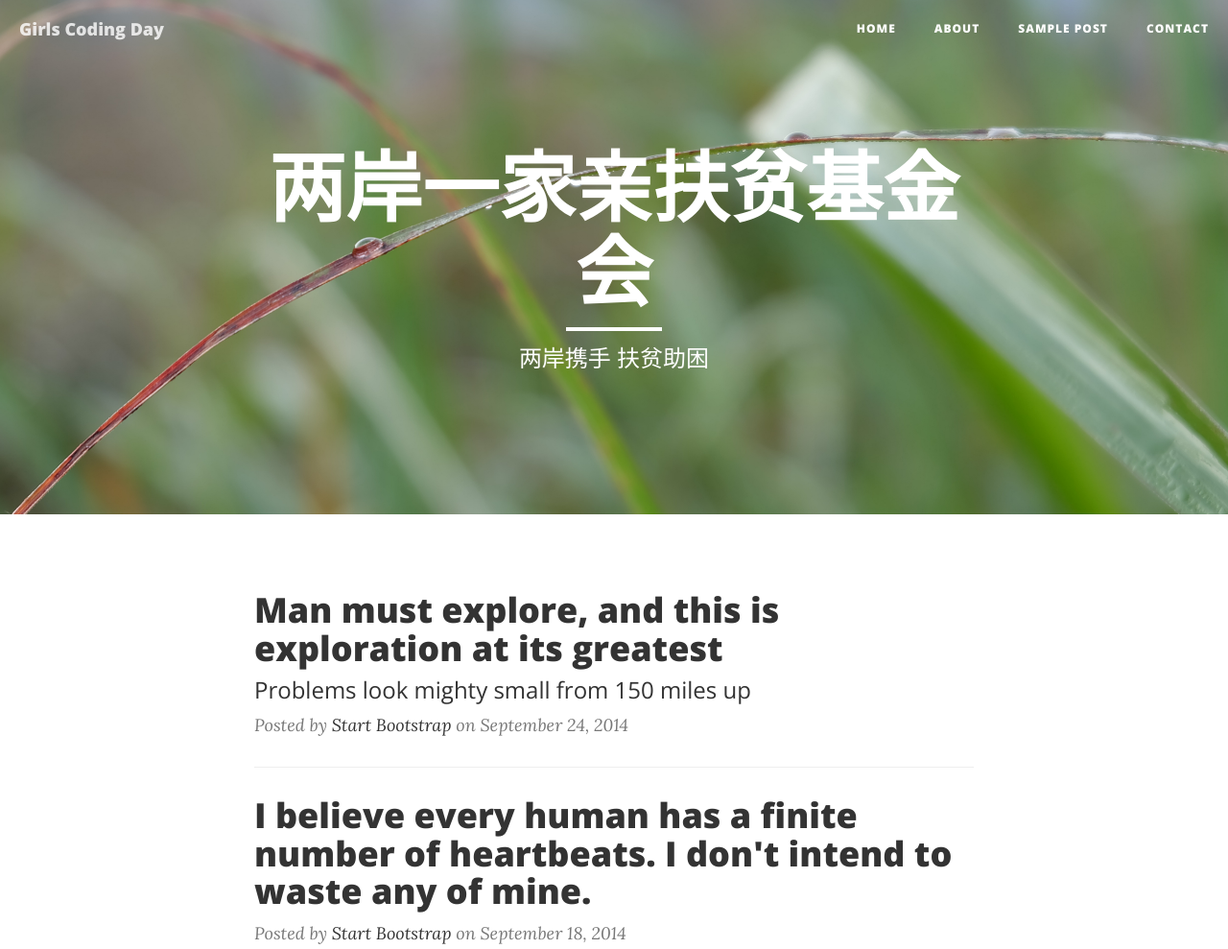
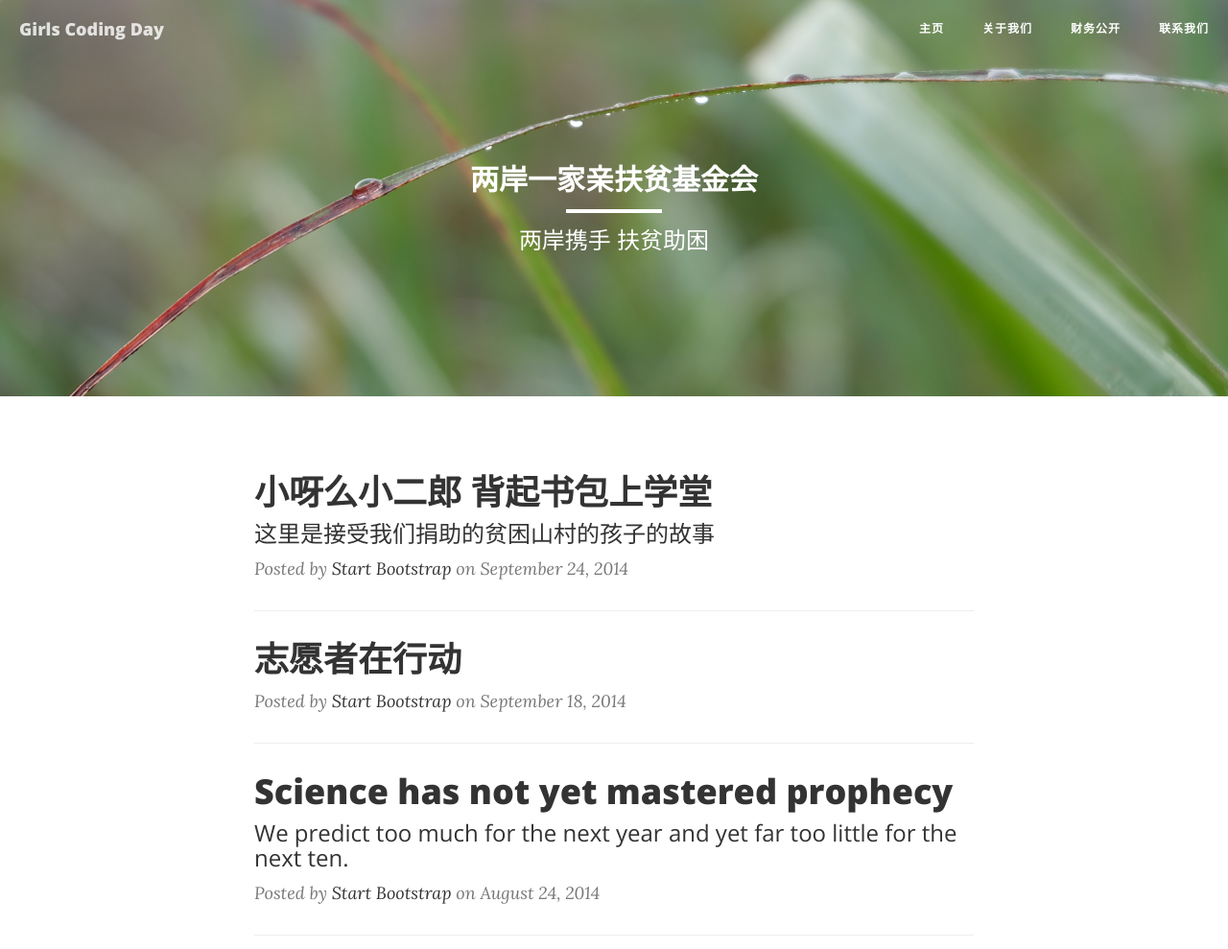
Before and after one commit to pulengsui/GirlscordingDayDemo, a website: page index.html in a window 1280 px wide. Shown: the top 989 px of the page at 96% size. Drawn offline with nearby package versions, Linux system fonts and the light colour scheme.

Commit message:
继续修改

```diff
--- a/index.html
+++ b/index.html
@@ -49,16 +49,16 @@
             <div class="collapse navbar-collapse" id="bs-example-navbar-collapse-1">
                 <ul class="nav navbar-nav navbar-right">
                     <li>
-                        <a href="index.html">Home</a>
+                        <a href="index.html">主页</a>
                     </li>
                     <li>
-                        <a href="about.html">About</a>
+                        <a href="about.html">关于我们</a>
                     </li>
                     <li>
-                        <a href="post.html">Sample Post</a>
+                        <a href="post.html">财务公开</a>
                     </li>
                     <li>
-                        <a href="contact.html">Contact</a>
+                        <a href="contact.html">联系我们</a>
                     </li>
                 </ul>
             </div>
@@ -74,7 +74,7 @@
             <div class="row">
                 <div class="col-lg-8 col-lg-offset-2 col-md-10 col-md-offset-1">
                     <div class="site-heading">
-                        <h1>两岸一家亲扶贫基金会</h1>
+                        <h2>两岸一家亲扶贫基金会</h2>
                         <hr class="small">
                         <span class="subheading">两岸携手 扶贫助困</span>
                     </div>
@@ -90,10 +90,10 @@
                 <div class="post-preview">
                     <a href="post.html">
                         <h2 class="post-title">
-                            Man must explore, and this is exploration at its greatest
+                            小呀么小二郎 背起书包上学堂
                         </h2>
                         <h3 class="post-subtitle">
-                            Problems look mighty small from 150 miles up
+                            这里是接受我们捐助的贫困山村的孩子的故事
                         </h3>
                     </a>
                     <p class="post-meta">Posted by <a href="#">Start Bootstrap</a> on September 24, 2014</p>
@@ -102,7 +102,7 @@
                 <div class="post-preview">
                     <a href="post.html">
                         <h2 class="post-title">
-                            I believe every human has a finite number of heartbeats. I don't intend to waste any of mine.
+                            志愿者在行动
                         </h2>
                     </a>
                     <p class="post-meta">Posted by <a href="#">Start Bootstrap</a> on September 18, 2014</p>
```
